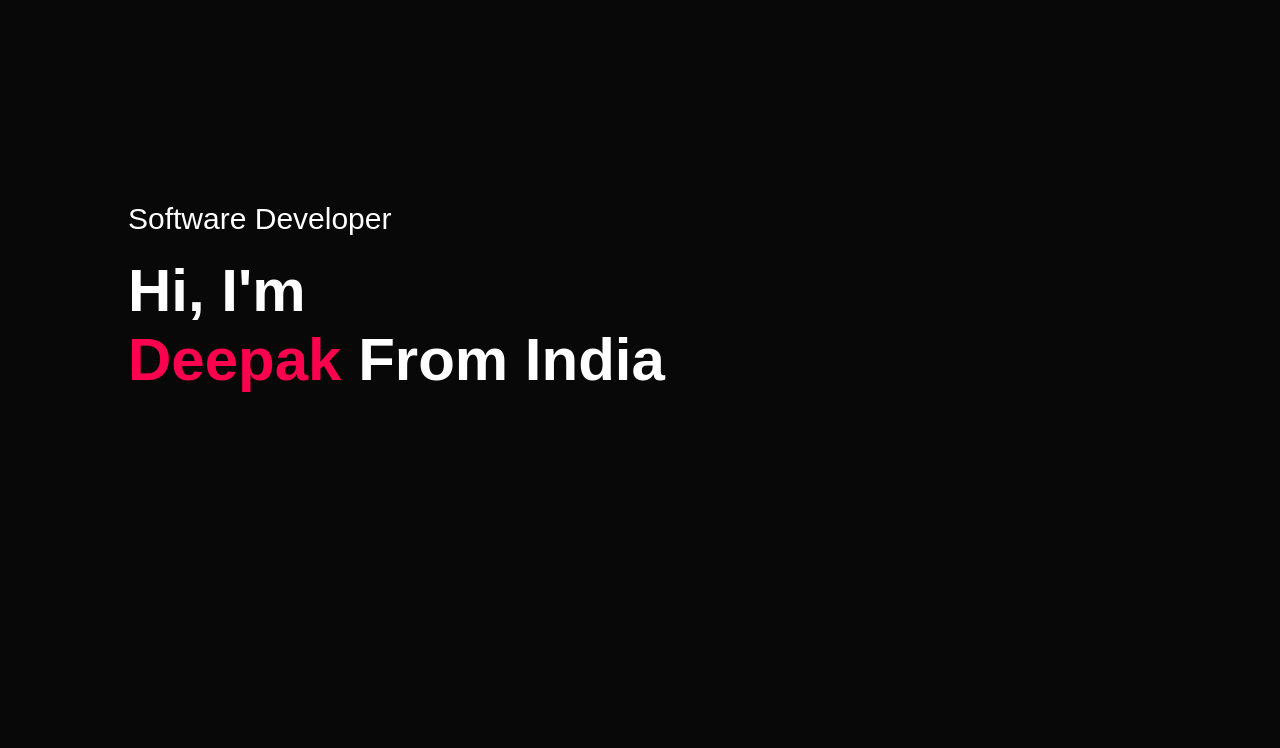
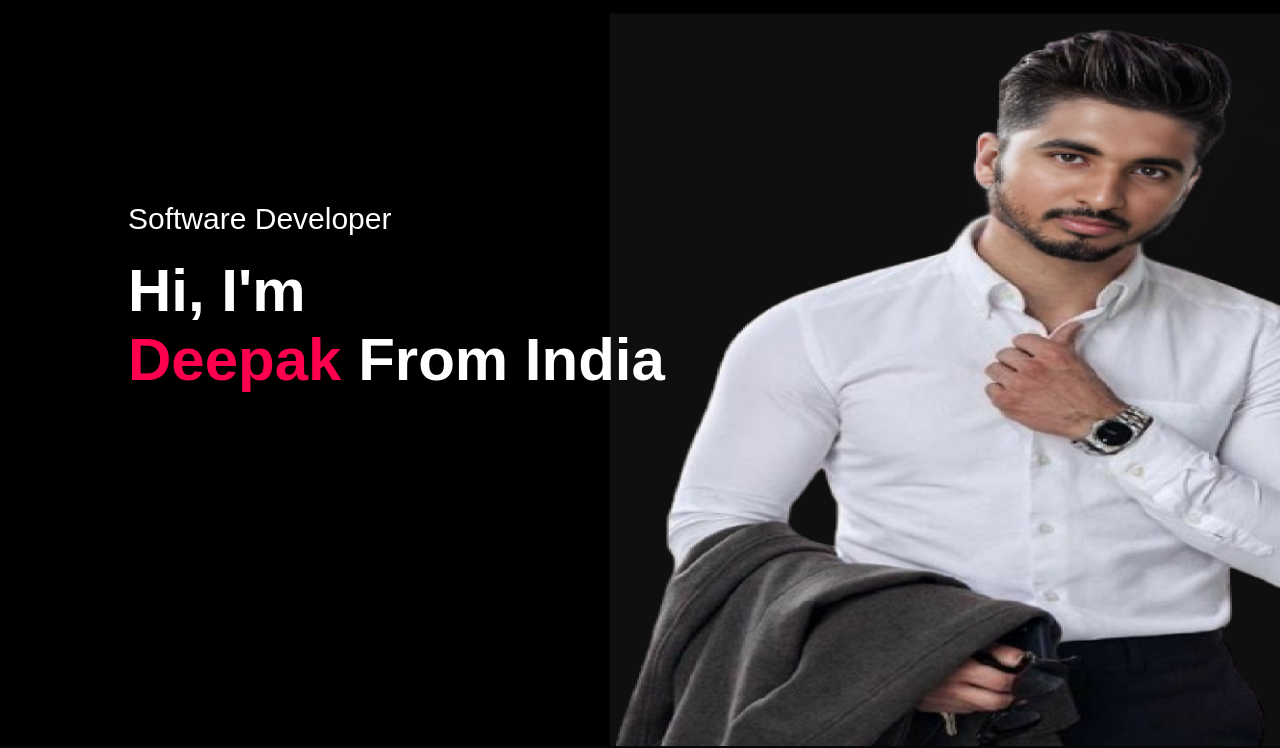
Before and after one commit to MSDeepak2006/Personal-Portfolio, a plain HTML site: page index.html in a window 1280 px wide. Shown: the part 54-802 px from the top of the page. Drawn offline with Linux system fonts and the light colour scheme.

Commit message:
Add files via upload

```diff
--- a/Style.css
+++ b/Style.css
@@ -14,7 +14,7 @@ body{
 #header{
     width: 100%;
     height: 100vh;
-    background-image: url(Images/msd.jpg);
+    background-image: url(msd.jpg);
     background-size: cover;
     background-position: center;
 }
```
